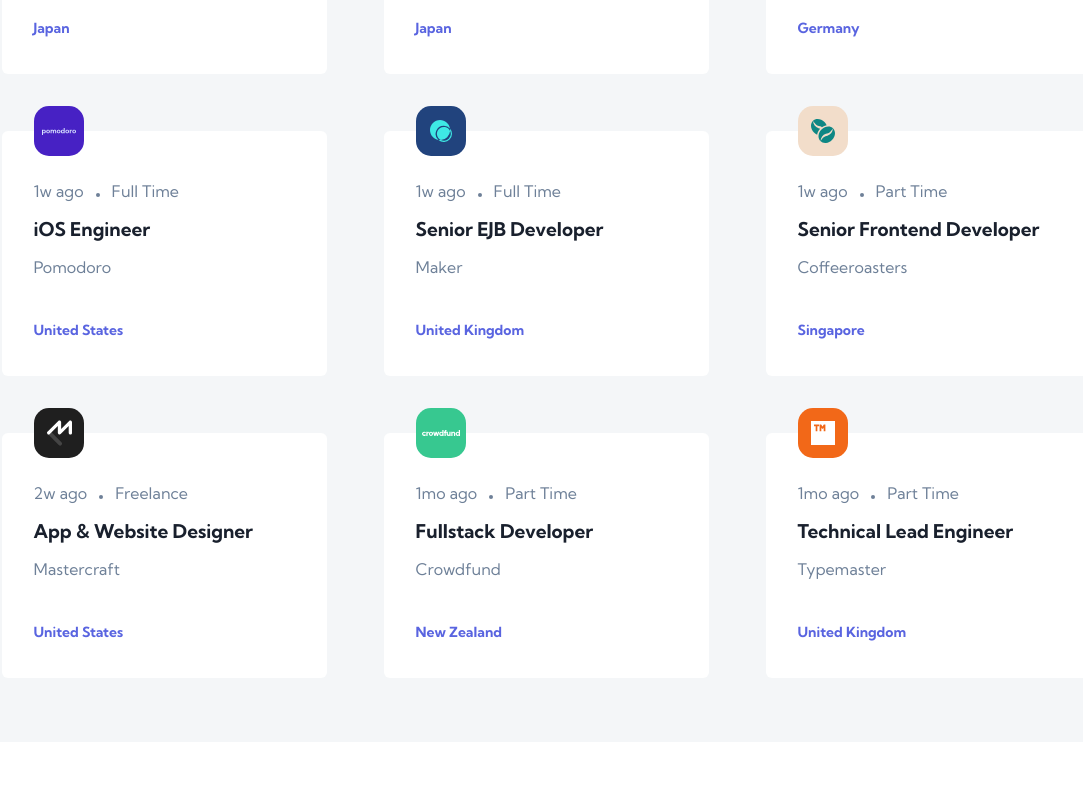
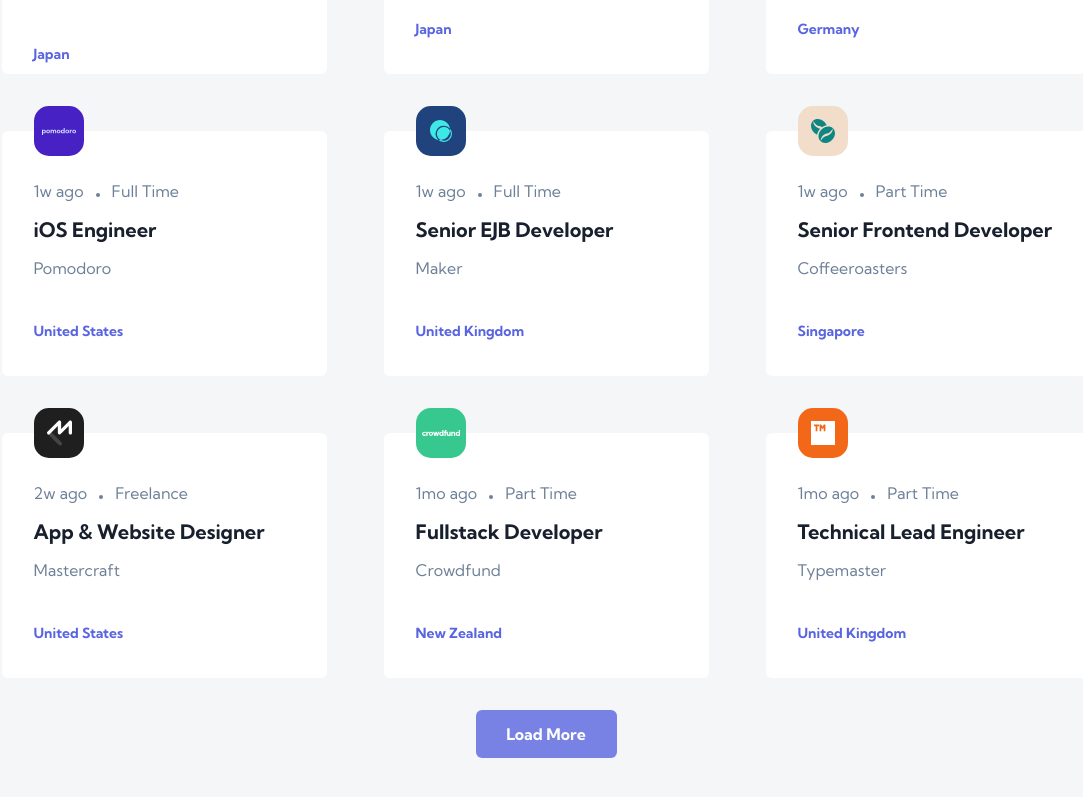
Before and after one commit to Lasha-Tech/devjobs-web-app, a React (Vite) app: page / in a window 1280 px wide. Shown: the part 715-1512 px from the top of the page, without its empty margins (94-1177 px from the left). Before the commit the page ends 1457 px from the top, so only its background shows below. Built offline with nearby package versions, Linux system fonts and the light colour scheme.

Commit message:
wip: add filter functional

```diff
--- a/src/Header.jsx
+++ b/src/Header.jsx
@@ -1,4 +1,5 @@
 import styled, {css} from "styled-components";
+import { Link } from "react-router-dom";
 
 const Header = ({click, circle}) => {
     return (
@@ -19,7 +20,9 @@ const Header = ({click, circle}) => {
       {/* Header  */}
       <HeaderDiv>
         {/* Title  */}
+        <Link to='/'>
         <HeaderTitle>devjobs</HeaderTitle>
+        </Link>
 
         {/* Day & Night Changer Container  */}
         <DayNightContainer>
--- a/src/Home.jsx
+++ b/src/Home.jsx
@@ -1,16 +1,113 @@
 import styled, { css } from "styled-components";
 import Header from "./Header";
-import { useState } from "react";
+import { useEffect, useRef, useState } from "react";
 import { Link } from "react-router-dom";
-import jobs from './data.json'
+import vacancies from './data.json'
 
 const Home = ({ click, circle }) => {
+    const filterDiv = useRef(null)
+    const [error, setError] = useState(false)
+    const [titleInputValue, setTitleInputValue] = useState('')
+    const [locationInputValue, setLocationInputValue] = useState('')
+    const [fullTimeCheckbox, setFullTimeCheckbox] = useState(false)
     const [jobCount, setJobCount] = useState(12)
-    const [filterComponentRender, setFilterComponentRender] = useState(false);
+    const [filterComponentRender, setFilterComponentRender] = useState(false)
+    const [loadMoreRender, setLoadMoreRender] = useState(true)
+    const [jobList, setJobList] = useState([])
 
-    const searchClick = () => {
-        setFilterComponentRender(false)
+    const searchLocationClick = () => {
+      let filtered;
+      if(locationInputValue !== '') {
+        if(fullTimeCheckbox) {
+          filtered = vacancies.filter((job, index) => {
+            return job.location.toLowerCase().indexOf(locationInputValue.toLowerCase()) !== -1 && job.contract === 'Full Time' && index < jobCount
+          })
+          setLoadMoreRender(false)
+        } else {
+          filtered = vacancies.filter((job, index) => {
+            return job.location.toLowerCase().indexOf(locationInputValue.toLowerCase()) !== -1 && index < jobCount
+          })
+          setLoadMoreRender(false)
+        }
+      } else {
+        if(fullTimeCheckbox) {
+          filtered = vacancies.filter((job, index) => {
+            return job.contract === 'Full Time' && index < jobCount
+          })
+          setLoadMoreRender(false)
+        } else {
+          filtered = vacancies.filter((job, index) => {
+            return index < jobCount
+          })
+          setLoadMoreRender(true)
+        }
+      }
+      setJobList(filtered)
+      setFilterComponentRender(false)
+
+
+
+
+
     }
+
+// console.log(titleInputValue)
+// console.log(locationInputValue)
+
+
+const searchTitleClick = () => {
+  if(titleInputValue == '') {
+    const filtered = vacancies.filter((job, index) => {
+      return index < jobCount
+    })
+    setJobList(filtered)
+  } else {
+    const filtered = vacancies.filter((job, index) => {
+      return job.position.toLowerCase().indexOf(titleInputValue.toLowerCase()) !== -1 && index < jobCount
+    })
+    setJobList(filtered)
+  }
+}
+
+
+// Filter Component Click Function
+const filterHandle = (e) => {
+  if(e.target === filterDiv.current) {
+    setFilterComponentRender(false)
+  }
+}
+
+
+
+
+// Job Count
+useEffect(() => {
+  const jobs = vacancies.filter((job, index) => index < jobCount)
+  setJobList(jobs)
+
+  if(jobCount > 12) {
+    setLoadMoreRender(false)
+  }
+}, [jobCount])
+
+// Job List
+useEffect(() => {
+  if(jobList.length == 0) {
+    setLoadMoreRender(false)
+    setError(true)
+  } else if(jobList.length > 0 && jobList.length < 12) {
+    setLoadMoreRender(false)
+    setError(false)
+  } else if(jobList.length === 12) {
+    setLoadMoreRender(true)
+    setError(false)
+  } else if(jobList.length == 15) {
+    setLoadMoreRender(false)
+    setError(false)
+  }
+}, [jobList])
+
+
 
   return (
     <HomeContainer>
@@ -21,6 +118,8 @@ const Home = ({ click, circle }) => {
       <FilterContainer circle={circle}>
         {/* Input Filter By Title */}
         <InputFilterByTitle
+          value={titleInputValue}
+          onChange={(e) => setTitleInputValue(e.target.value)}
           type="text"
           placeholder="Filter by title…"
           circle={circle}
@@ -38,7 +137,7 @@ const Home = ({ click, circle }) => {
           </Svg>
 
           {/* Search Button  */}
-          <SvgSearch xmlns="http://www.w3.org/2000/svg" viewBox="0 0 48 48" fill="none">
+          <SvgSearch xmlns="http://www.w3.org/2000/svg" viewBox="0 0 48 48" fill="none" onClick={() => searchTitleClick()}>
             <SvgRect width="48" height="48" rx="5"/>
             <SvgPath
               fillRule="evenodd"
@@ -51,14 +150,17 @@ const Home = ({ click, circle }) => {
       </FilterContainer>
 
         {/* Filter Component */}
-        <FilterComponent filtercomponentrender={filterComponentRender} onClick={() => setFilterComponentRender(false)}>
-            <FilterComponenentContainer circle={circle} onClick={() => setFilterComponentRender(true)}>
+        <FilterComponent filtercomponentrender={filterComponentRender}
+         ref={filterDiv} onClick={(e) => filterHandle(e)}>
+            <FilterComponenentContainer circle={circle}>
                 {/* Input Filter By Location */}
                 <InputFilterByLocationDiv>
                     <SvgLocation xmlns="http://www.w3.org/2000/svg" viewBox="0 0 17 24" fill="none">
                         <SvgPath fillRule="evenodd" clipRule="evenodd" d="M8.44772 0C10.6804 0 12.7797 0.870546 14.3585 2.45105C17.2803 5.37556 17.6434 10.8781 15.1348 14.2255L8.44772 23.894L1.75059 14.2119C-0.747974 10.8781 -0.384871 5.37556 2.53695 2.45105C4.11577 0.870546 6.21462 0 8.44772 0ZM5.47359 8.29091C5.47359 9.97484 6.84274 11.3455 8.52487 11.3455C10.207 11.3455 11.5762 9.97484 11.5762 8.29091C11.5762 6.60698 10.207 5.23636 8.52487 5.23636C6.84274 5.23636 5.47359 6.60698 5.47359 8.29091Z" fill="#5964E0"/>
                     </SvgLocation>
                     <InputFilterByLocation
+                        value={locationInputValue}
+                        onChange={(e) => setLocationInputValue(e.target.value)}
                         type="text"
                         placeholder="Filter by location…"
                         circle={circle}/>
@@ -69,12 +171,12 @@ const Home = ({ click, circle }) => {
                 <FilterMainDiv>
                     {/* Full Time Checkbox */}
                     <CheckboxDiv>
-                        <FullTimeCheckbox type="checkbox"/>
+                        <FullTimeCheckbox type="checkbox" onChange={(e) => setFullTimeCheckbox(e.target.checked)}/>
                         <FullTimeCheckboxLabel circle={circle}>Full Time Only</FullTimeCheckboxLabel>
                     </CheckboxDiv>
 
                     {/* Search Button  */}
-                    <Search onClick={() => searchClick()} circle={circle}>
+                    <Search onClick={() => searchLocationClick()} circle={circle}>
                         <SearchButtonText>Search</SearchButtonText>
                     </Search>
                 </FilterMainDiv>
@@ -84,7 +186,9 @@ const Home = ({ click, circle }) => {
         {/* Main  */}
         <Main>
             <JobListContainer circle={circle}>
-              {jobs.map((job, index) => {
+              {jobList.length !== 0 &&
+
+              jobList.map((job, index) => {
                 if(index < jobCount) {
                   return (
                     <Link to={'/JobDetails/' + job.id} key={job.id}>
@@ -109,13 +213,26 @@ const Home = ({ click, circle }) => {
                         <CompanyLocation>{job.location}</CompanyLocation>
                     </JobContainer>
                     </Link>
-                        )
+                  )
                 }
               })}
+
+              {/* Error Message */}
+              {error &&
+                <ErrorMessage>
+                  Not Jobs Found
+                </ErrorMessage>
+              }
+
+              {/* Load More Button */}
+              <Footer>
+                {loadMoreRender &&
+                <LoadmoreButton onClick={() => setJobCount(jobCount + 6)}>
+                      Load More
+                </LoadmoreButton>}
+              </Footer>
             </JobListContainer>
         </Main>
-
-
     </HomeContainer>
   );
 };
@@ -216,7 +333,7 @@ const SearchContainer = styled.div(
 );
 const FilterComponent = styled.div(
     (props) => css`
-        width: 100%;
+        width: 100vw;
         height: 100%;
         display: ${props.filtercomponentrender? 'flex': 'none'};
         justify-content: center;
@@ -377,7 +494,7 @@ const JobTimeContainer = styled.div(
     `
 )
 const JobTime = styled.p(
-    (props) => css`
+    () => css`
         color: #6E8098;
         font-family: 'Kumbh Sans';
     `
@@ -396,7 +513,7 @@ const JobPosition = styled.p(
         @media (min-width: 375px){
             color: ${props.circle === "47" ? "#19202D" : "#FFF"};
             font-family: 'Kumbh Sans';
-            font-size: 19px;
+            font-size: 20px;
             font-weight: 700;
             margin-top: 16px;
         }
@@ -414,3 +531,37 @@ const CompanyLocation = styled.p(
         margin-top: 44px;
     `
 )
+const LoadmoreButton = styled.div(
+  () => css`
+    @media (min-width: 375px) {
+      width: 141px;
+      height: 48px;
+      background-color: rgba(89, 100, 224, 0.8);
+      color: #FFF;
+      display: flex;
+      justify-content: center;
+      align-items: center;
+      font-family: 'Kumbh Sans';
+      font-weight: 700;
+      border-radius: 6px;
+      margin-top: -25px;
+    }
+  `
+)
+const Footer = styled.div(
+  () => css`
+    width: 100%;
+    display: flex;
+    justify-content: center;
+`
+)
+const ErrorMessage = styled.p(
+  () => css`
+    @media (min-width: 375px) {
+      font-size: 28px;
+      font-family: 'Kumbh Sans';
+      font-weight: 700;
+      color: rgba(89, 100, 224, 0.8);
+    }
+  `
+)
--- a/src/JobDetails.jsx
+++ b/src/JobDetails.jsx
@@ -120,9 +120,11 @@ const JobDetails = ({click, circle}) => {
 
             {/* Footer */}
             <FooterContainer circle={circle}>
-                <Link to='/'>
-                <ApplyNowButton>Apply Now</ApplyNowButton>
-                </Link>
+                <CompanyApplyNowLink target='_blank' href={currentJob.apply}>
+                    <ApplyNowButton>
+                        Apply Now
+                    </ApplyNowButton>
+                </CompanyApplyNowLink>
             </FooterContainer>
         </JobDetailsComponent>
     );
```
